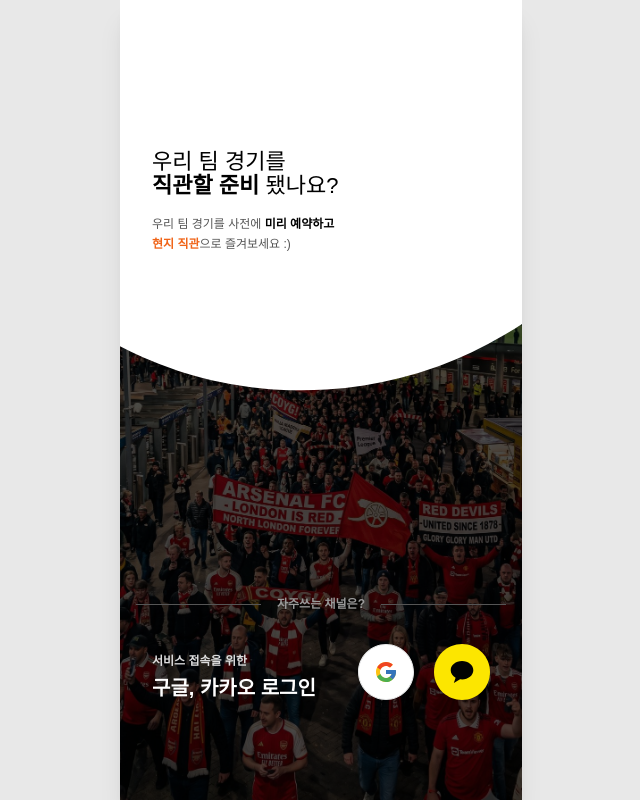
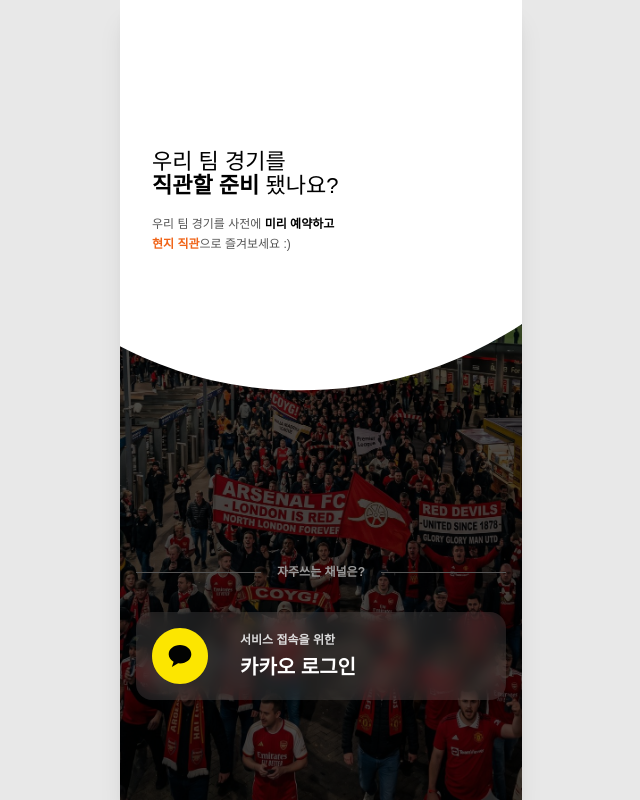
Before and after one commit to RemySport/remy_front, a Next.js app: page /login in a window 1280 px wide. Shown: the whole page, without its empty margins (319-959 px from the left). Built offline with nearby package versions, Linux system fonts and the light colour scheme; no server answers; a web font is replaced by a local one.

Commit message:
feat: 로그인 페이지 구글로그인 제거

```diff
--- a/src/app/login/page.tsx
+++ b/src/app/login/page.tsx
@@ -1,6 +1,5 @@
 "use client";
 
-import Link from "next/link";
 import { buildKakaoAuthorizeUrl } from "@/lib/kakao";
 
 export default function LoginPage() {
@@ -44,31 +43,23 @@
           <span className="h-px flex-1 bg-[#555555]" />
         </div>
 
-        <div className="mt-8 flex items-end justify-between px-4">
-          <div>
+        <button
+          type="button"
+          onClick={handleKakaoLogin}
+          aria-label="카카오 로그인"
+          className="mt-8 flex w-full items-center gap-6 rounded-2xl bg-white/10 px-4 py-4 text-left shadow-lg backdrop-blur-sm"
+        >
+          {/* eslint-disable-next-line @next/next/no-img-element */}
+          <img src="/icons/icon-kakao.svg" alt="" className="h-14 w-14 shrink-0" />
+          <div className="ml-2">
             <p className="text-xs font-bold leading-[13px] text-[#DDDDDD]">
               서비스 접속을 위한
             </p>
             <p className="mt-2 text-xl font-extrabold leading-6 text-white">
-              구글, 카카오 로그인
+              카카오 로그인
             </p>
           </div>
-          <div className="flex items-center gap-5">
-            <Link href="/signup" aria-label="구글 로그인" className="rounded-full shadow-lg">
-              {/* eslint-disable-next-line @next/next/no-img-element */}
-              <img src="/icons/icon-google.svg" alt="" className="h-14 w-14" />
-            </Link>
-            <button
-              type="button"
-              onClick={handleKakaoLogin}
-              aria-label="카카오 로그인"
-              className="rounded-full shadow-lg"
-            >
-              {/* eslint-disable-next-line @next/next/no-img-element */}
-              <img src="/icons/icon-kakao.svg" alt="" className="h-14 w-14" />
-            </button>
-          </div>
-        </div>
+        </button>
       </div>
     </div>
   );
```
